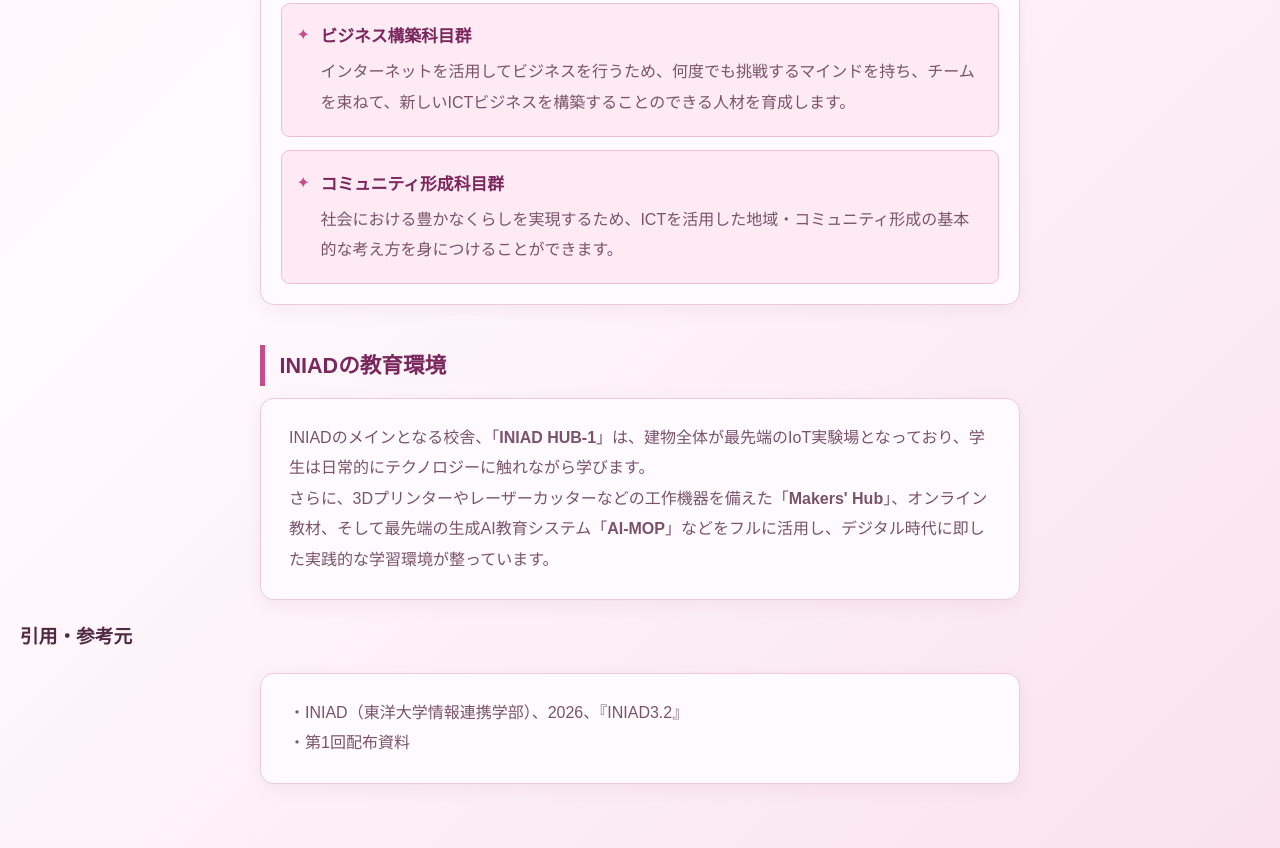
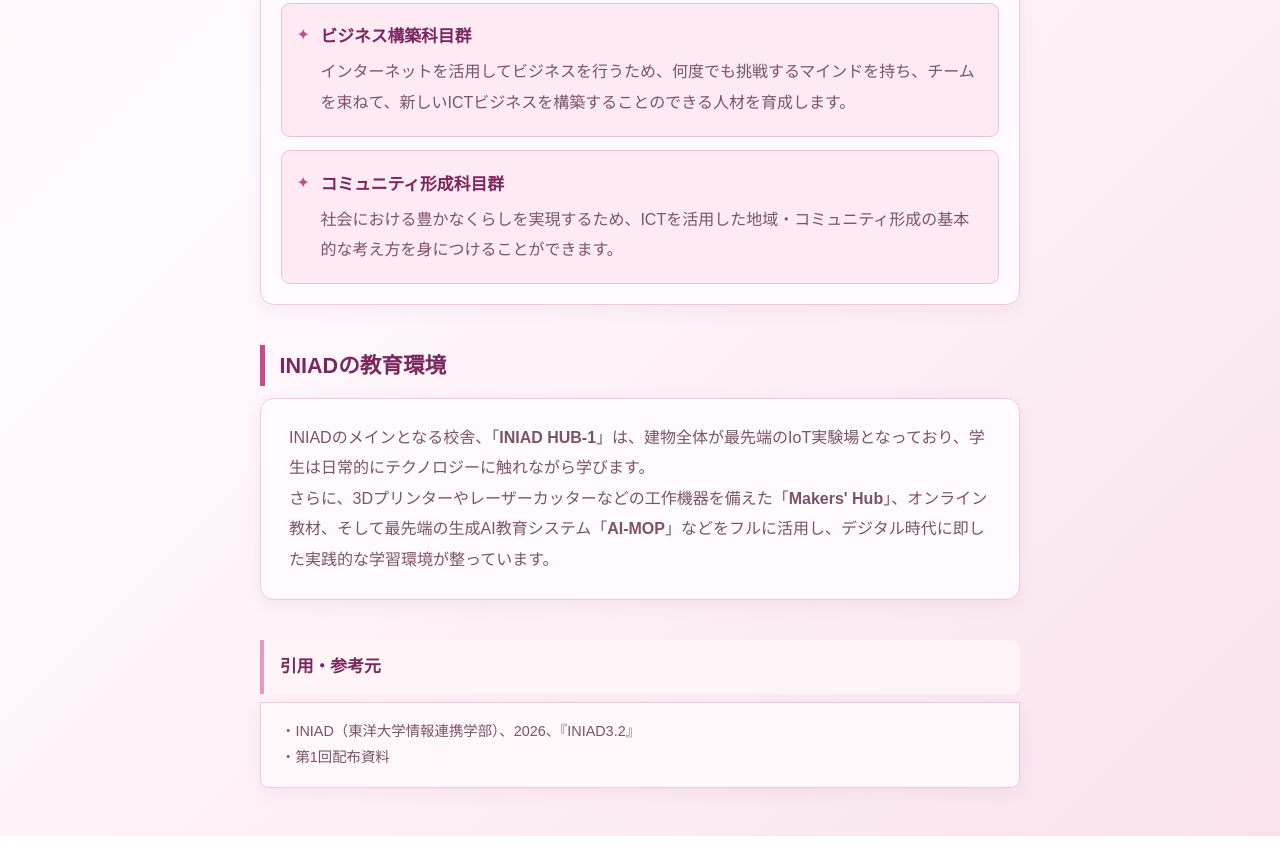
Before and after one commit to s15402600671/iniad-intro, a plain HTML site: page index.html in a window 1280 px wide. Shown: the part 1733-2581 px from the top of the page. Drawn offline with Linux system fonts and the light colour scheme.

Commit message:
Style the h3 references section consistently

```diff
--- a/style.css
+++ b/style.css
@@ -25,6 +25,7 @@ body {
 
 body > h1,
 body > h2,
+body > h3,
 body > p,
 body > ul {
   width: min(100%, 760px);
@@ -53,6 +54,17 @@ h2 {
   font-size: 1.35rem;
 }
 
+h3 {
+  margin-top: 2.5rem;
+  margin-bottom: 0.5rem;
+  padding: 0.7rem 1rem;
+  border-left: 4px solid #e69abc;
+  border-radius: 0 0.55rem 0.55rem 0;
+  background: #fff4f8;
+  color: var(--navy);
+  font-size: 1.05rem;
+}
+
 body > p,
 ul {
   padding: 1.5rem 1.75rem;
@@ -65,6 +77,17 @@ ul {
 body > p {
   margin-top: 0;
   color: var(--muted);
+}
+
+/* 引用・参考元の段落だけをコンパクトな注釈欄にする */
+h3 + p {
+  margin-bottom: 0;
+  padding: 1rem 1.25rem;
+  border-top: 1px solid #efc9da;
+  border-radius: 0 0 0.55rem 0.55rem;
+  background: #fff8fb;
+  font-size: 0.9rem;
+  line-height: 1.8;
 }
 
 ul {
@@ -124,6 +147,14 @@ li p {
     padding: 1.2rem;
   }
 
+  h3 {
+    margin-top: 2rem;
+  }
+
+  h3 + p {
+    padding: 0.9rem 1rem;
+  }
+
   ul {
     padding: 1rem;
   }
```
